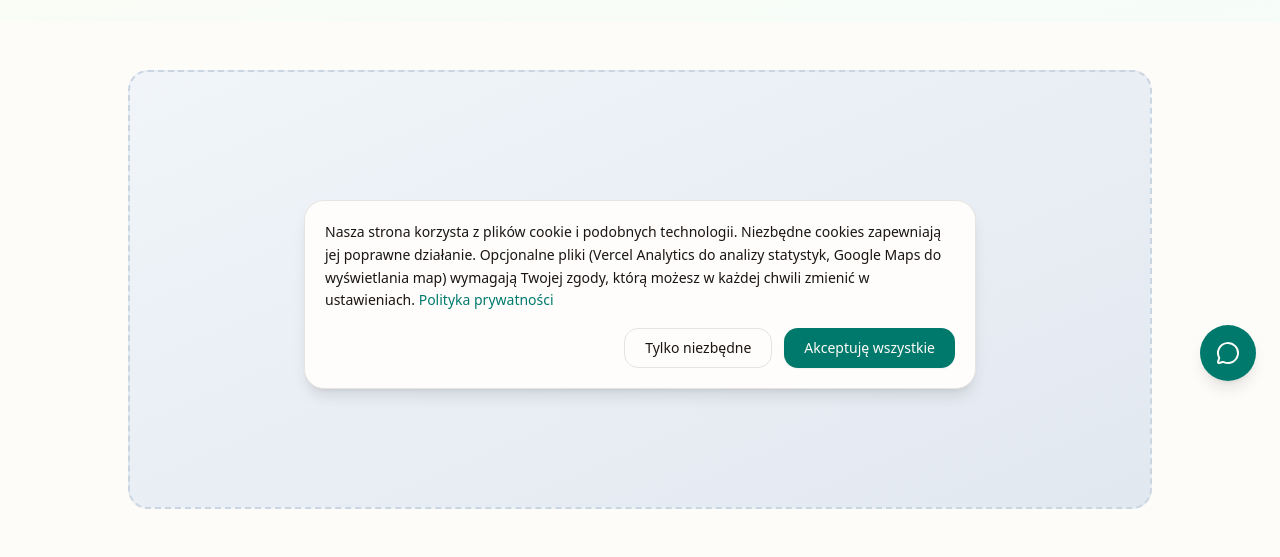
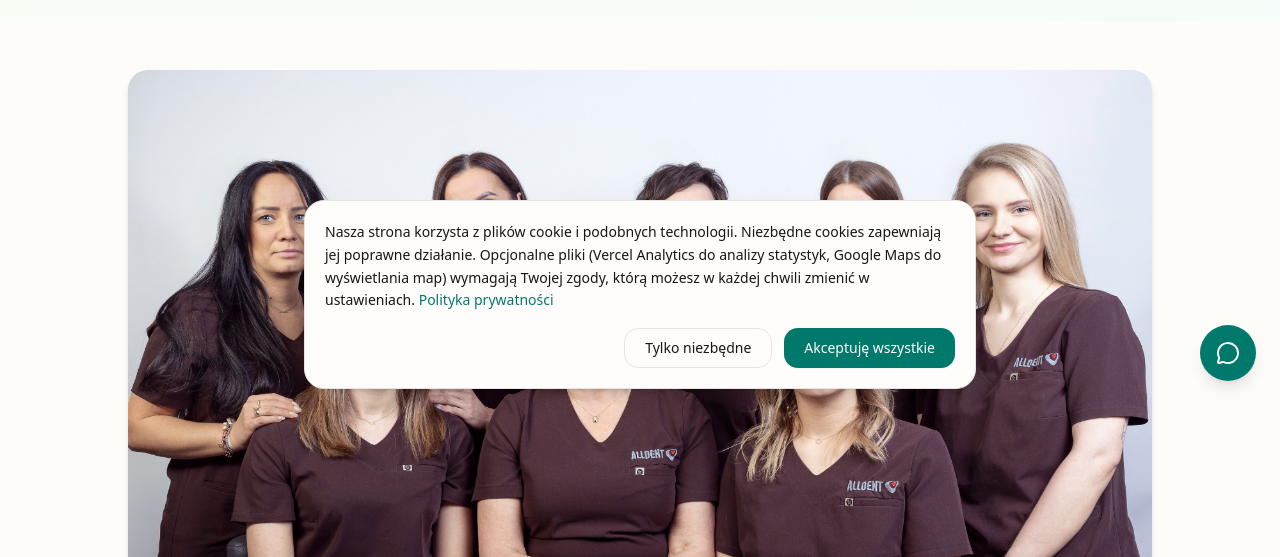
Before and after one commit to klemis/alldent-site, a Next.js app: page /zespol in a window 1280 px wide. Shown: the part 395-952 px from the top of the page. Built offline with nearby package versions, Linux system fonts and the light colour scheme.

Commit message:
feat(zespol): add team photo
Replace the team photo placeholder on /zespol with the actual group
photo and store it at public/images/team/zespol.jpg.

```diff
--- a/app/zespol/page.tsx
+++ b/app/zespol/page.tsx
@@ -1,4 +1,5 @@
 import Link from "next/link";
+import Image from "next/image";
 import { Button } from "@/components/ui/button";
 import { Card } from "@/components/ui/card";
 import { Badge } from "@/components/ui/badge";
@@ -11,7 +12,6 @@ import {
   GraduationCap,
   Award,
   Heart,
-  Users,
 } from "lucide-react";
 import { FadeInOnScroll } from "@/components/motion";
 import { JsonLd, breadcrumbSchema, personSchema } from "@/components/structured-data";
@@ -85,13 +85,15 @@ export default function TeamPage() {
         <section className="py-8 md:py-12">
           <div className="w-full px-4 md:px-6 lg:px-8 xl:px-12 2xl:px-16">
             <div className="max-w-5xl mx-auto">
-              <div className="aspect-[21/9] bg-gradient-to-br from-slate-100 to-slate-200 rounded-xl flex items-center justify-center border-2 border-dashed border-slate-300">
-                <div className="text-center space-y-2">
-                  <Users className="w-12 h-12 text-slate-400 mx-auto" />
-                  <p className="text-slate-500 font-medium">Zdjęcie zespołu</p>
-                  <p className="text-sm text-slate-400">/images/team/zespol.jpg</p>
-                </div>
-              </div>
+              <Image
+                src="/images/team/zespol.jpg"
+                alt="Zespół Centrum Stomatologicznego Alldent w Częstochowie"
+                width={1600}
+                height={1066}
+                className="w-full h-auto rounded-xl shadow-md"
+                sizes="(max-width: 1024px) 100vw, 1024px"
+                priority
+              />
             </div>
           </div>
         </section>
```
Also changed, not shown: public/images/team/zespol.jpg (added).
